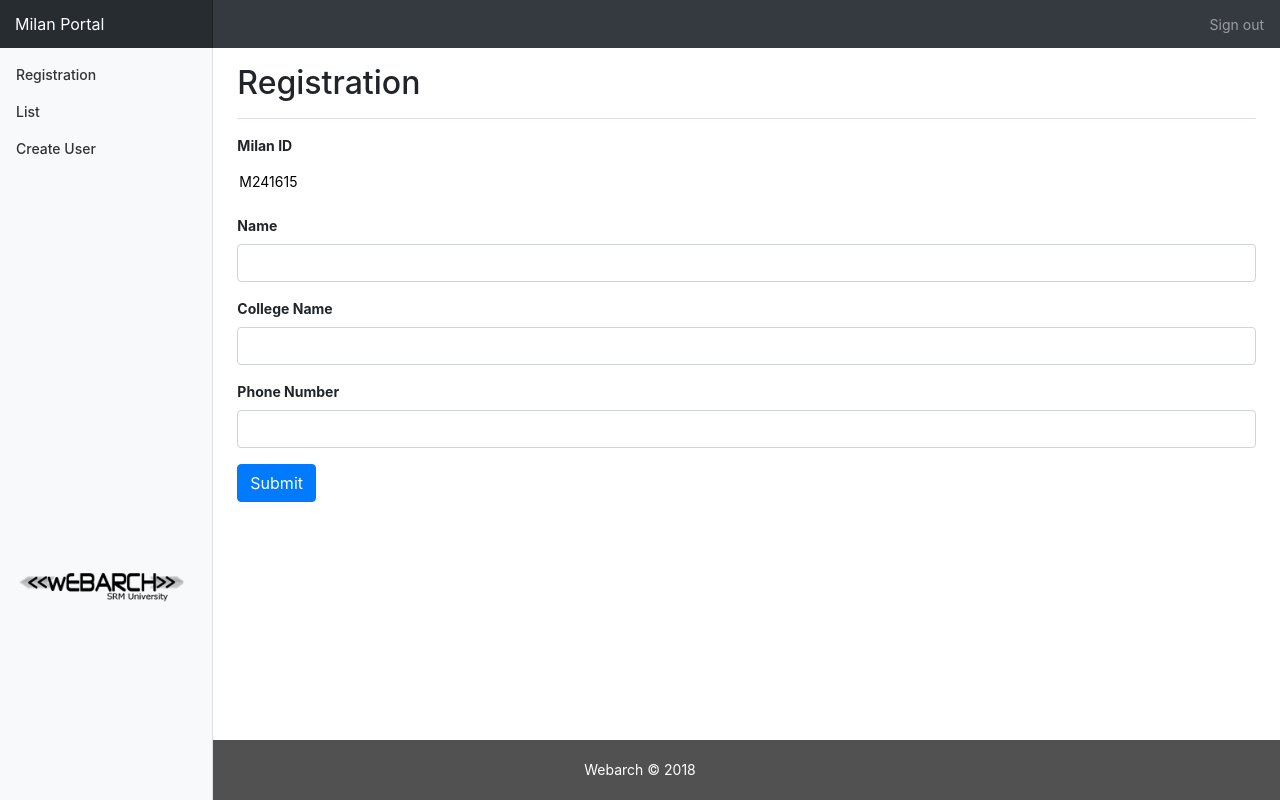
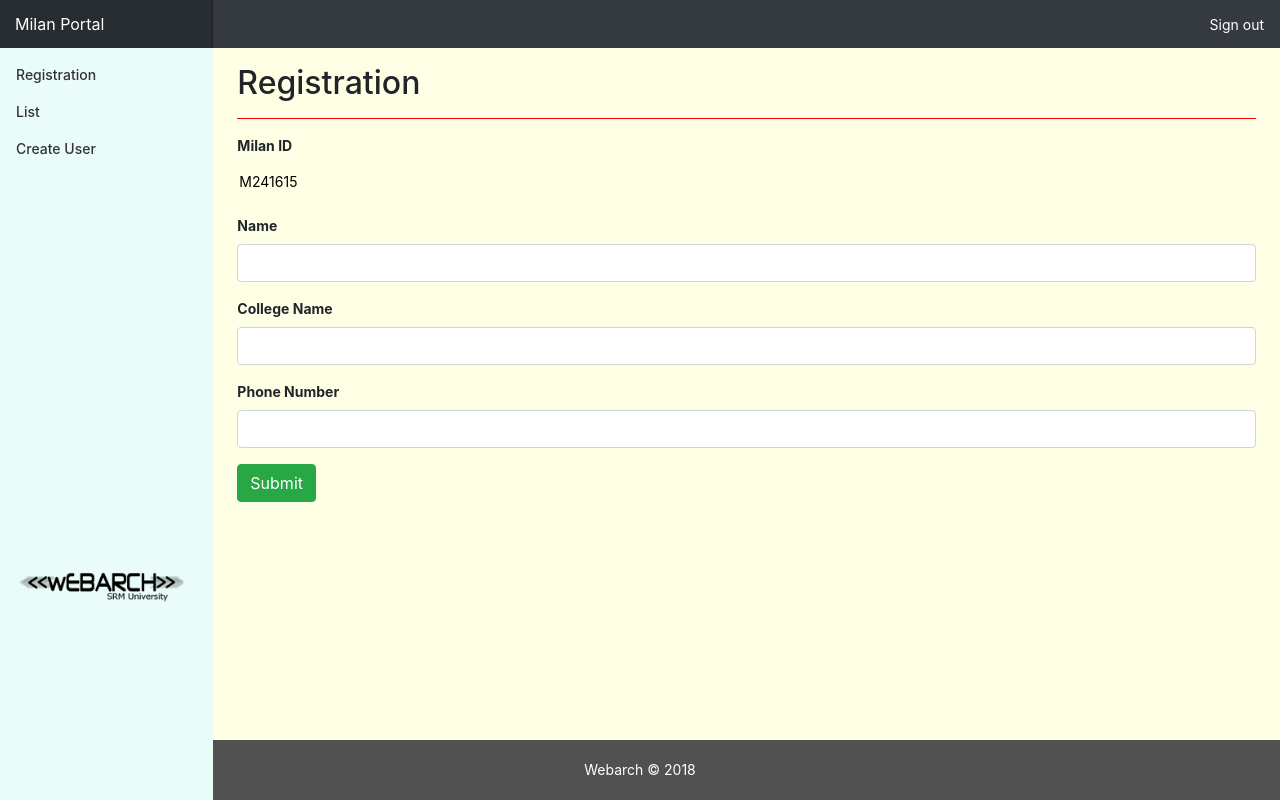
Before and after one commit to CJHackerz/MilanCommonRegister, a PHP site: page /registration/ in a window 1280 px wide. Run offline with PHP 8.4, Linux system fonts and the light colour scheme; a user stored in the database is signed in; some libraries are stand-ins or nearby versions.

Commit message:
color changes

```diff
--- a/admin/create-user.php
+++ b/admin/create-user.php
@@ -5,7 +5,7 @@
 ?>
 
 <main role="main" class="col-md-9 ml-sm-auto col-lg-10 pt-3 px-4">
-  <div class="d-flex justify-content-between flex-wrap flex-md-nowrap align-items-center pb-2 mb-3 border-bottom">
+  <div class="d-flex justify-content-between flex-wrap flex-md-nowrap align-items-center pb-2 mb-3" style="border-bottom: 1px solid red;">
     <h1 class="h2">Create a User</h1>
   </div>
 
@@ -25,7 +25,7 @@
         <option value="admin">Admin</option>
       </select>
     </div>
-    <button type="submit" class="btn btn-primary">Submit</button>
+    <button type="submit" class="btn btn-success">Submit</button>
   </form>
 </main>
 
--- a/registration/event.php
+++ b/registration/event.php
@@ -21,7 +21,7 @@
 <link rel="stylesheet" href="https://cdn.datatables.net/1.10.16/css/jquery.dataTables.min.css">
 
 <main role="main" class="col-md-9 ml-sm-auto col-lg-10 pt-3 px-4">
-  <div class="d-flex justify-content-between flex-wrap flex-md-nowrap align-items-center pb-2 mb-3 border-bottom">
+  <div class="d-flex justify-content-between flex-wrap flex-md-nowrap align-items-center pb-2 mb-3" style="border-bottom: 1px solid red;">
     <h1 class="h2">Event/Domain Registration</h1>
   </div>
       <form class="" action="process-event.php" method="post">
@@ -59,7 +59,7 @@
             <!-- <option value="volvo">Volvo</option> -->
           </select>
         </div>
-        <button type="submit" class="btn btn-primary">Update</button>
+        <button type="submit" class="btn btn-success">Update</button>
       </form>
   <br>
   <hr>
--- a/registration/index.php
+++ b/registration/index.php
@@ -11,7 +11,7 @@
 ?>
 
 <main role="main" class="col-md-9 ml-sm-auto col-lg-10 pt-3 px-4">
-  <div class="d-flex justify-content-between flex-wrap flex-md-nowrap align-items-center pb-2 mb-3 border-bottom">
+  <div class="d-flex justify-content-between flex-wrap flex-md-nowrap align-items-center pb-2 mb-3" style="border-bottom: 1px solid red;">
     <h1 class="h2">Registration</h1>
   </div>
 
@@ -32,7 +32,7 @@
       <label for="name">Phone Number</label>
       <input type="text" class="form-control" id="phone" name="phone" required>
     </div>
-    <button type="submit" class="btn btn-primary">Submit</button>
+    <button type="submit" class="btn btn-success">Submit</button>
   </form>
 </main>
 
--- a/registration/list.php
+++ b/registration/list.php
@@ -20,7 +20,7 @@
 <link rel="stylesheet" href="https://cdn.datatables.net/1.10.16/css/jquery.dataTables.min.css">
 
 <main role="main" class="col-md-9 ml-sm-auto col-lg-10 pt-3 px-4">
-  <div class="d-flex justify-content-between flex-wrap flex-md-nowrap align-items-center pb-2 mb-3 border-bottom">
+  <div class="d-flex justify-content-between flex-wrap flex-md-nowrap align-items-center pb-2 mb-3" style="border-bottom: 1px solid red;">
     <h1 class="h2">Total Registrations</h1>
   </div>
 
--- a/templates/footer.php
+++ b/templates/footer.php
@@ -22,7 +22,7 @@ body {
 }
 </style>
 
-  <footer class="footer" style="background-color: #515151">
+  <footer class="footer" style="background-color: #515151;">
       <div class="" align="center" style="color: #fff">Webarch &copy; 2018</div>
   </footer>
 
--- a/templates/head.php
+++ b/templates/head.php
@@ -9,4 +9,4 @@
     <link rel="stylesheet" href="https://maxcdn.bootstrapcdn.com/bootstrap/4.0.0/css/bootstrap.min.css" integrity="sha384-Gn5384xqQ1aoWXA+058RXPxPg6fy4IWvTNh0E263XmFcJlSAwiGgFAW/dAiS6JXm" crossorigin="anonymous">
   </head>
 
-  <body>
+  <body style="background-color: #ffffe6;">
--- a/templates/mainnav-admin.php
+++ b/templates/mainnav-admin.php
@@ -5,7 +5,7 @@
   <!-- <input class="form-control form-control-dark w-100" type="text" placeholder="Search" aria-label="Search"> -->
   <ul class="navbar-nav px-3">
     <li class="nav-item text-nowrap">
-      <a class="nav-link" href="../user/logout.php">Sign out</a>
+      <a class="nav-link" href="../user/logout.php" style="color: #fff;">Sign out</a>
     </li>
   </ul>
 </nav>
@@ -13,7 +13,7 @@
 <div class="container-fluid">
   <div class="row">
     <nav class="col-md-2 d-none d-md-block bg-light sidebar">
-      <div class="sidebar-sticky">
+      <div class="sidebar-sticky" style="background-color: #eafcf9;">
         <ul class="nav flex-column">
           <li class="nav-item">
             <a class="nav-link" href="../registration/">
--- a/templates/mainnav.php
+++ b/templates/mainnav.php
@@ -5,7 +5,7 @@
   <!-- <input class="form-control form-control-dark w-100" type="text" placeholder="Search" aria-label="Search"> -->
   <ul class="navbar-nav px-3">
     <li class="nav-item text-nowrap">
-      <a class="nav-link" href="../user/logout.php">Sign out</a>
+      <a class="nav-link" href="../user/logout.php" style="color: #fff;">Sign out</a>
     </li>
   </ul>
 </nav>
@@ -13,7 +13,7 @@
 <div class="container-fluid">
   <div class="row">
     <nav class="col-md-2 d-none d-md-block bg-light sidebar">
-      <div class="sidebar-sticky">
+      <div class="sidebar-sticky" style="background-color: #eafcf9;">
         <ul class="nav flex-column">
           <li class="nav-item">
             <a class="nav-link" href="../registration/">
@@ -33,7 +33,7 @@
               List
             </a>
           </li>
-          <li class="nav-item" style="margin-top: 380px;">
+          <li class="nav-item" style="margin-bottom: 380px;">
             <a class="nav-link" href="https://webarchsrm.com" target="_blank">
               <span data-feather="shopping-cart"></span>
               <img src="../webarch_logo.png" alt="" style="max-height: 57px; max-width: 170px;">
```
